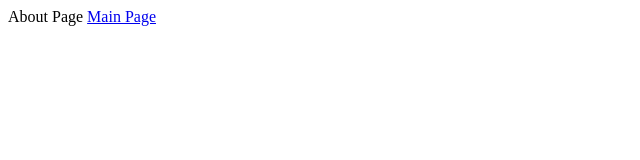
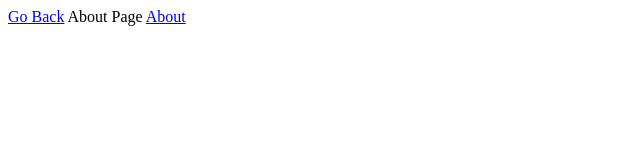
Before and after one commit to sticklew1/sticklew1.github.io, a plain HTML site: page samples/links/about.html in a window 1280 px wide. Shown: the whole page, without its empty margins (0-640 px from the left). Drawn offline with Linux system fonts and the light colour scheme.

Commit message:
Fourth version(about changed)

```diff
--- a/samples/links/about.html
+++ b/samples/links/about.html
@@ -5,7 +5,10 @@
     <title>About</title>
   </head>
   <body>
+    <a href="../../index.html">Go Back</a>
+
     <hl>About Page</h1>
-    <a href="#">Main Page</a>
+
+    <a href="about.html">About</a>
   </body>
 </html>
```
